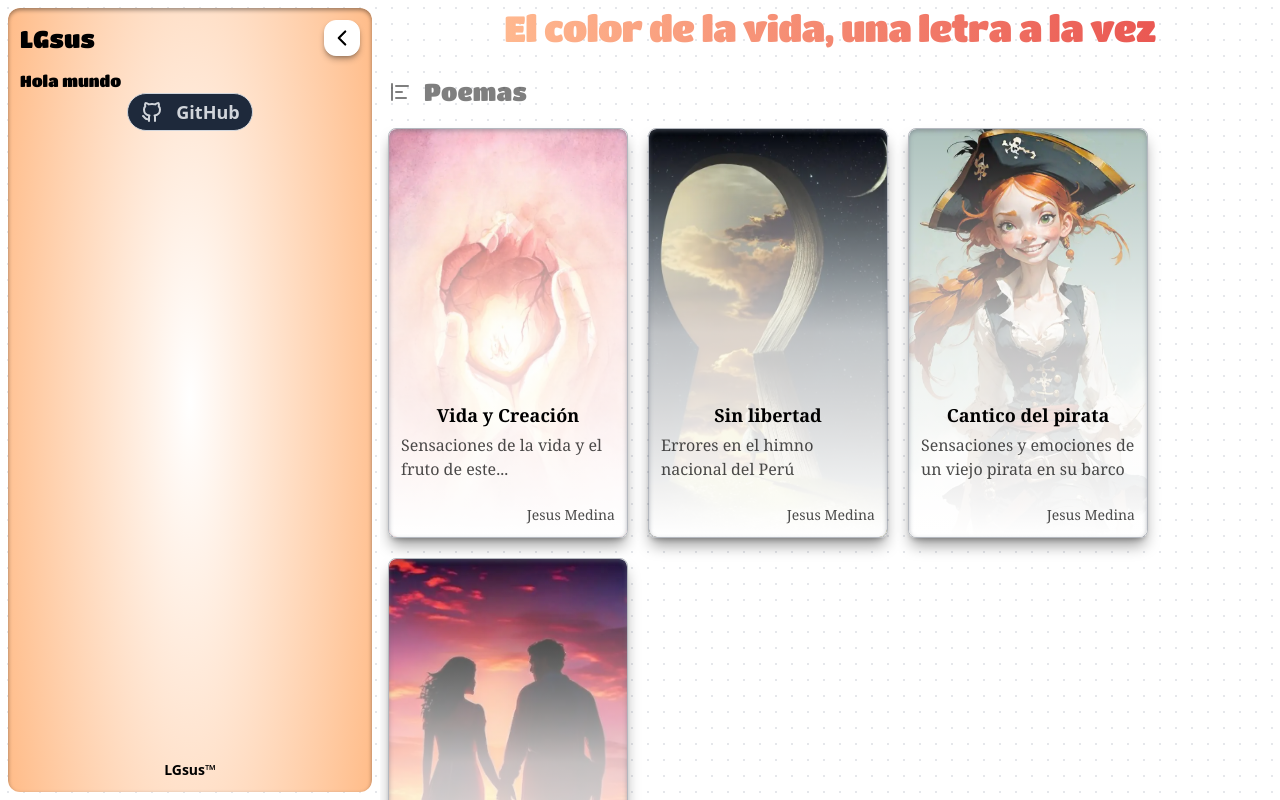
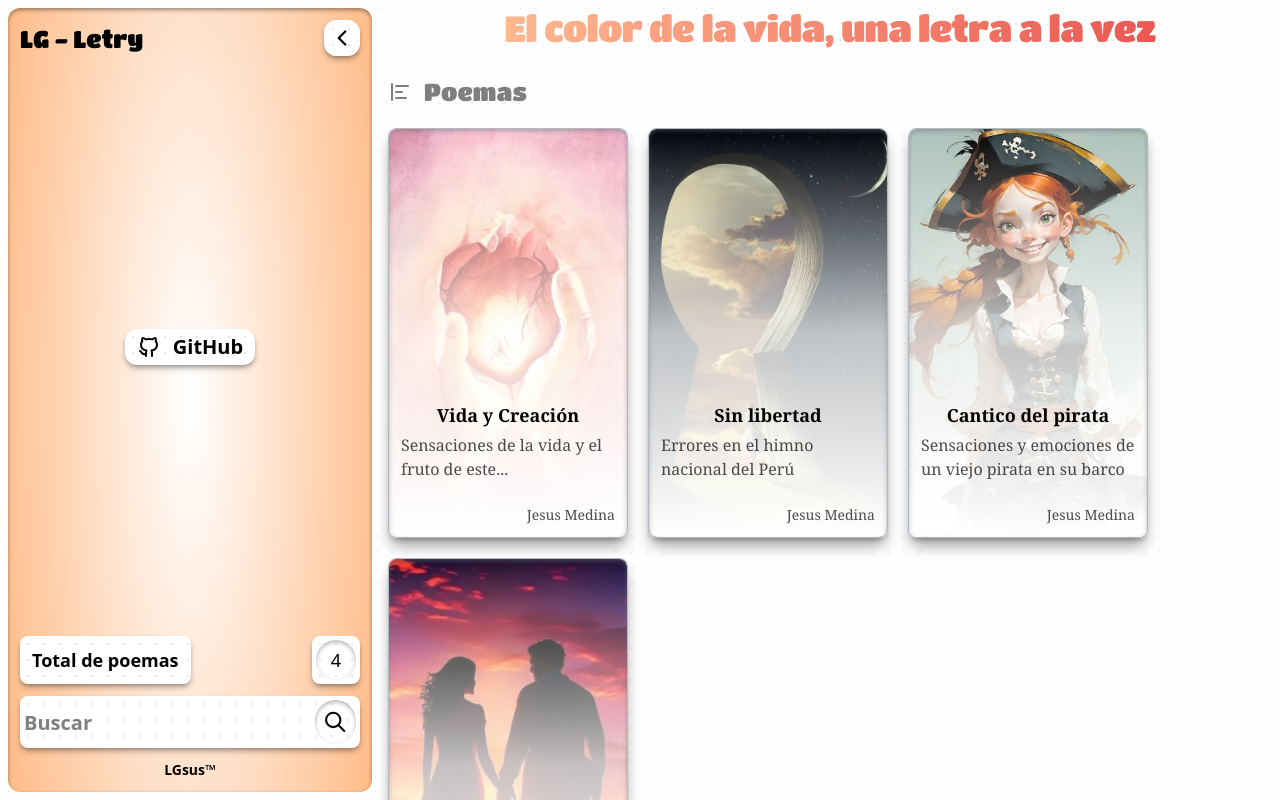
Before and after one commit to LGsus113/Poems-Page, an Astro site: page / in a window 1280 px wide. Built offline with nearby package versions, Linux system fonts and the light colour scheme; Astro itself is replaced by a stand-in of ours; a web font is replaced by a local one.

Commit message:
componetizacion y agregado de mas elementos

```diff
--- /dev/null
+++ b/src/assets/utils/Button-Aside.astro
@@ -0,0 +1,17 @@
+---
+interface Props {
+  href: string;
+  title: string;
+}
+
+const { href, title } = Astro.props;
+---
+
+<a href={href} target="_blank" referrerpolicy="no-referrer" class="group">
+  <div
+    class="w-auto h-auto flex gap-3 px-3 py-1 justify-center items-center text-xl bg-white bg-[radial-gradient(#e5e7eb_1px,transparent_1px)] [background-size:16px_16px] rounded-xl shadow-md shadow-black/[.3] group-hover:scale-105 group-hover:shadow-black/[.6] group-active:scale-95 transition-all duration-150"
+  >
+    <slot />
+    <span>{title}</span>
+  </div>
+</a>
--- a/src/components/Aside/Aside-Index.astro
+++ b/src/components/Aside/Aside-Index.astro
@@ -2,12 +2,18 @@
 import Cuerpo from "@src/components/Aside/Components/Cuerpo-Aside.astro";
 import Encabezado from "@src/components/Aside/Components/Encabezado-Aside.astro";
 import Pie from "@src/components/Aside/Components/Pie-Aside.astro";
+
+interface Props {
+  total: number;
+}
+
+const { total } = Astro.props;
 ---
 
 <div
   class="w-full h-full flex flex-col gap-3 p-3 rounded-xl shadow-inner shadow-black/[.4] bg-white bg-[radial-gradient(60%_120%_at_50%_50%,hsla(0,0%,100%,0)_0,rgba(255,183,128)_100%)]"
 >
   <Encabezado />
-  <Cuerpo />
+  <Cuerpo total={total} />
   <Pie />
 </div>
--- /dev/null
+++ b/src/components/Aside/Components/Buscador.astro
@@ -0,0 +1,29 @@
+---
+import DivBgComplete from "@src/components/Aside/Components/Div-Bg-Complete.astro";
+import SearchIcon from "@src/icons/search.astro";
+
+const url = new URL(Astro.request.url);
+const searchParam = url.searchParams.get("search") || "";
+---
+
+<form method="get" action="/" class="w-full h-auto">
+  <DivBgComplete
+    className="w-full h-auto text-xl p-1 overflow-hidden flex-row group hover:shadow-black/[.4] transition-all duration-100 ease-in"
+  >
+    <input
+      type="text"
+      name="search"
+      id="search"
+      placeholder="Buscar"
+      value={searchParam}
+      class="size-full bg-transparent outline-none border-none placeholder:text-black/[.5] font-sans font-semibold group-focus-within:text-[#ffb77d] transition-all duration-100 ease-in"
+    />
+    <div
+      class="size-11 p-2 overflow-hidden flex justify-center items-center rounded-full shadow-inner shadow-black/[.3] group-hover:shadow-black/[.6] transition-all duration-100 ease-in"
+    >
+      <SearchIcon
+        class="size-7 rounded-full group-hover:scale-110 transition-all duration-100 ease-in group-focus-within:scale-110 group-focus-within:text-[#ffb77d]"
+      />
+    </div>
+  </DivBgComplete>
+</form>
--- a/src/components/Aside/Components/Cuerpo-Aside.astro
+++ b/src/components/Aside/Components/Cuerpo-Aside.astro
@@ -1,26 +1,44 @@
 ---
+import ButtonAside from "@src/assets/utils/Button-Aside.astro";
+import DivBgComplete from "@src/components/Aside/Components/Div-Bg-Complete.astro";
+import Buscador from "@src/components/Aside/Components/Buscador.astro";
+
 import GitLogo from "@src/icons/github.astro";
+
+interface Props {
+  total: number;
+}
+
+const { total } = Astro.props;
 ---
 
-<div class="flex-grow">
-  <section>
-    <h1>Hola mundo</h1>
+<div class="flex-grow flex flex-col gap-3 flex-wrap">
+  <section
+    class="flex-grow flex flex-col justify-center items-center [&>*]:font-sans [&>*]:font-semibold [&>*]:text-black"
+  >
+    <ButtonAside href="https://github.com/LGsus113" title="GitHub">
+      <GitLogo class="size-6" />
+    </ButtonAside>
   </section>
-  <section
-    class="flex flex-col justify-center items-center [&>*]:font-sans [&>*]:font-semibold [&>*]:text-gray-300"
-  >
-    <a
-      href="https://github.com/LGsus113"
-      target="_blank"
-      referrerpolicy="no-referrer"
-      class="group"
+
+  <div class="w-full h-auto flex flex-col gap-3">
+    <section
+      class="[&>*]:font-sans [&>*]:font-semibold [&>*]:text-lg flex flex-row justify-between items-center"
     >
-      <div
-        class="w-auto h-auto flex gap-3 px-3 py-1 justify-center items-center text-lg bg-slate-800 border border-gray-300 rounded-full group-hover:border-white group-hover:text-white transition-all duration-150"
-      >
-        <GitLogo class="size-6" />
-        <span>GitHub</span>
-      </div>
-    </a>
-  </section>
+      <DivBgComplete className="h-12 w-auto px-3 py-1">
+        <h1>Total de poemas</h1>
+      </DivBgComplete>
+      <DivBgComplete className="size-12 p-1">
+        <h1
+          class="rounded-full size-full font-normal shadow-inner shadow-black/[.3] flex justify-center items-center"
+        >
+          {total}
+        </h1>
+      </DivBgComplete>
+    </section>
+
+    <section class="w-full h-auto flex items-center justify-center">
+      <Buscador />
+    </section>
+  </div>
 </div>
--- /dev/null
+++ b/src/components/Aside/Components/Div-Bg-Complete.astro
@@ -0,0 +1,13 @@
+---
+interface Props {
+  className: string;
+}
+
+const { className } = Astro.props;
+---
+
+<div
+  class={`flex ${className} items-center justify-center bg-white bg-[radial-gradient(#e5e7eb_1px,transparent_1px)] [background-size:16px_16px] rounded-lg shadow-md shadow-black/[.3]`}
+>
+  <slot />
+</div>
--- a/src/components/Aside/Components/Encabezado-Aside.astro
+++ b/src/components/Aside/Components/Encabezado-Aside.astro
@@ -4,11 +4,11 @@ import Rigth2 from "@src/icons/rigth-2.astro";
 ---
 
 <div class="w-full h-auto flex justify-between items-center">
-  <h1 class="text-2xl font-titan">LGsus</h1>
+  <h1 class="text-2xl font-titan">LG - Letry</h1>
   <div class="group">
     <button
       id="toggleSidebar"
-      class="size-9 overflow-hidden p-1 shadow-md shadow-black/[.3] border border-white bg-white rounded-xl group-hover:scale-105 group-active:scale-95 transition-all duration-100 ease-in-out"
+      class="size-9 overflow-hidden p-1 shadow-md shadow-black/[.3] border border-white bg-white bg-[radial-gradient(#e5e7eb_1px,transparent_1px)] [background-size:16px_16px] rounded-xl group-hover:scale-105 group-active:scale-95 transition-all duration-100 ease-in-out"
     >
       <span class="size-full flex justify-center items-center text-black">
         <Left1 id="leftIcon" class="size-full" />
--- /dev/null
+++ b/src/icons/search.astro
@@ -0,0 +1,15 @@
+<svg
+  xmlns="http://www.w3.org/2000/svg"
+  width="24"
+  height="24"
+  viewBox="0 0 24 24"
+  fill="none"
+  stroke="currentColor"
+  stroke-width="2"
+  stroke-linecap="round"
+  stroke-linejoin="round"
+  class={Astro.props.class}
+  ><path stroke="none" d="M0 0h24v24H0z" fill="none"></path><path
+    d="M10 10m-7 0a7 7 0 1 0 14 0a7 7 0 1 0 -14 0"></path><path d="M21 21l-6 -6"
+  ></path></svg
+>
--- a/src/pages/index.astro
+++ b/src/pages/index.astro
@@ -3,10 +3,33 @@ import Layout from "@src/layouts/Layout.astro";
 import AsideIndex from "@src/components/Aside/Aside-Index.astro";
 import HeaderIndex from "@src/components/Header/Header-Index.astro";
 import MainAstro from "@src/components/main/Main-Index.astro";
+
+import { getCollection } from "astro:content";
+
+const poems = await getCollection("poems");
+const poemsTotal = poems.length;
+
+const url = new URL(Astro.request.url);
+const searchParam = url.searchParams.get("search") || "";
+
+const poemsFiltered = poems.filter((poem) => {
+  const { data } = poem;
+  const { title, description, author } = data;
+  const searchValue = searchParam.toLowerCase();
+
+  return (
+    title.toLowerCase().includes(searchValue) ||
+    author.toLowerCase().includes(searchValue) ||
+    description.toLowerCase().includes(searchValue)
+  );
+});
 ---
 
 <Layout title="LG-Letry" description="Poemas del alma para la lectura">
-  <AsideIndex slot={"aside"} />
+  <AsideIndex slot={"aside"} total={poemsTotal} />
   <HeaderIndex slot={"header"} />
-  <MainAstro slot={"main"} />
+  <MainAstro slot={"main"} poems={poemsFiltered} />
+  <footer slot="footer">
+    <h1>{poemsFiltered.length}</h1>
+  </footer>
 </Layout>
```
